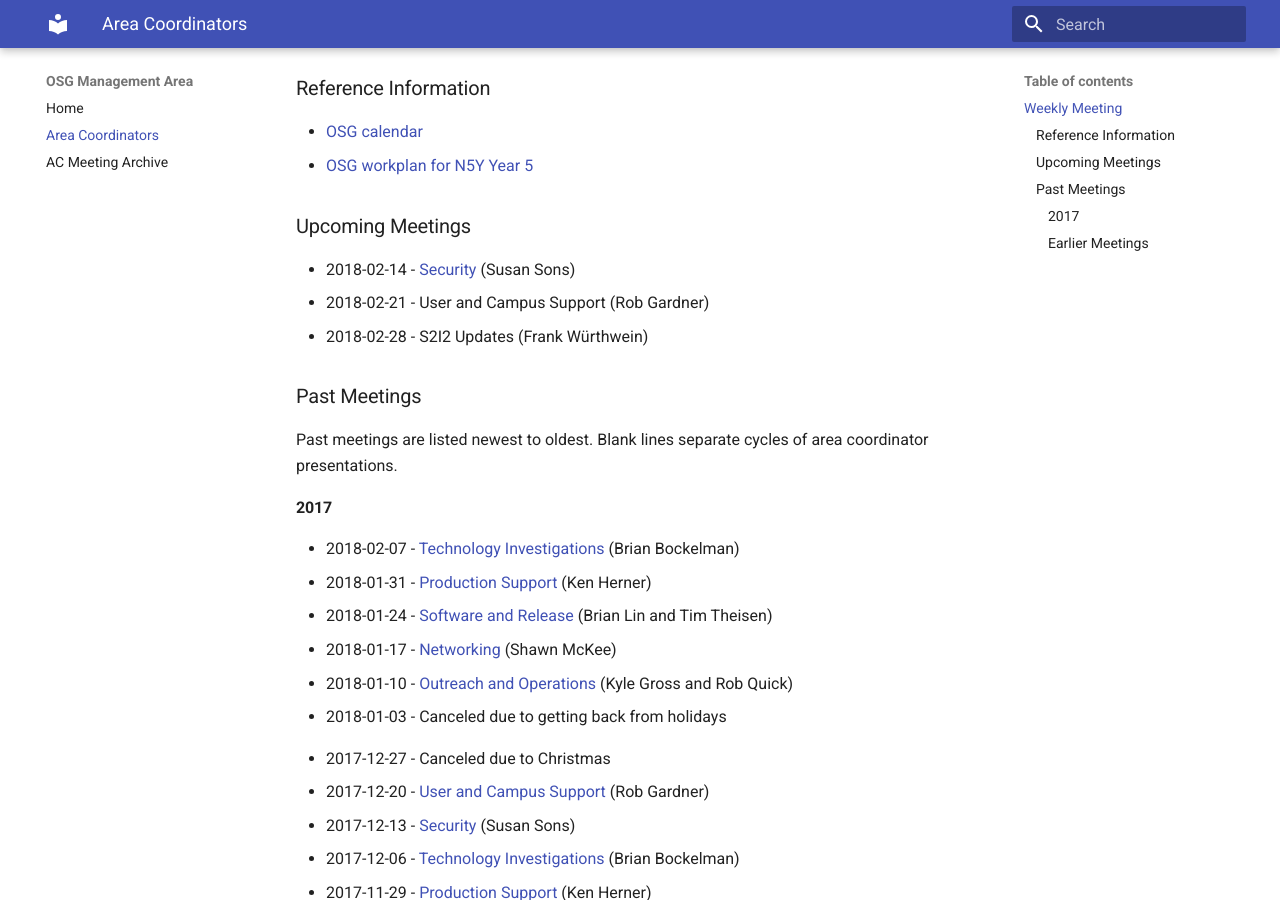
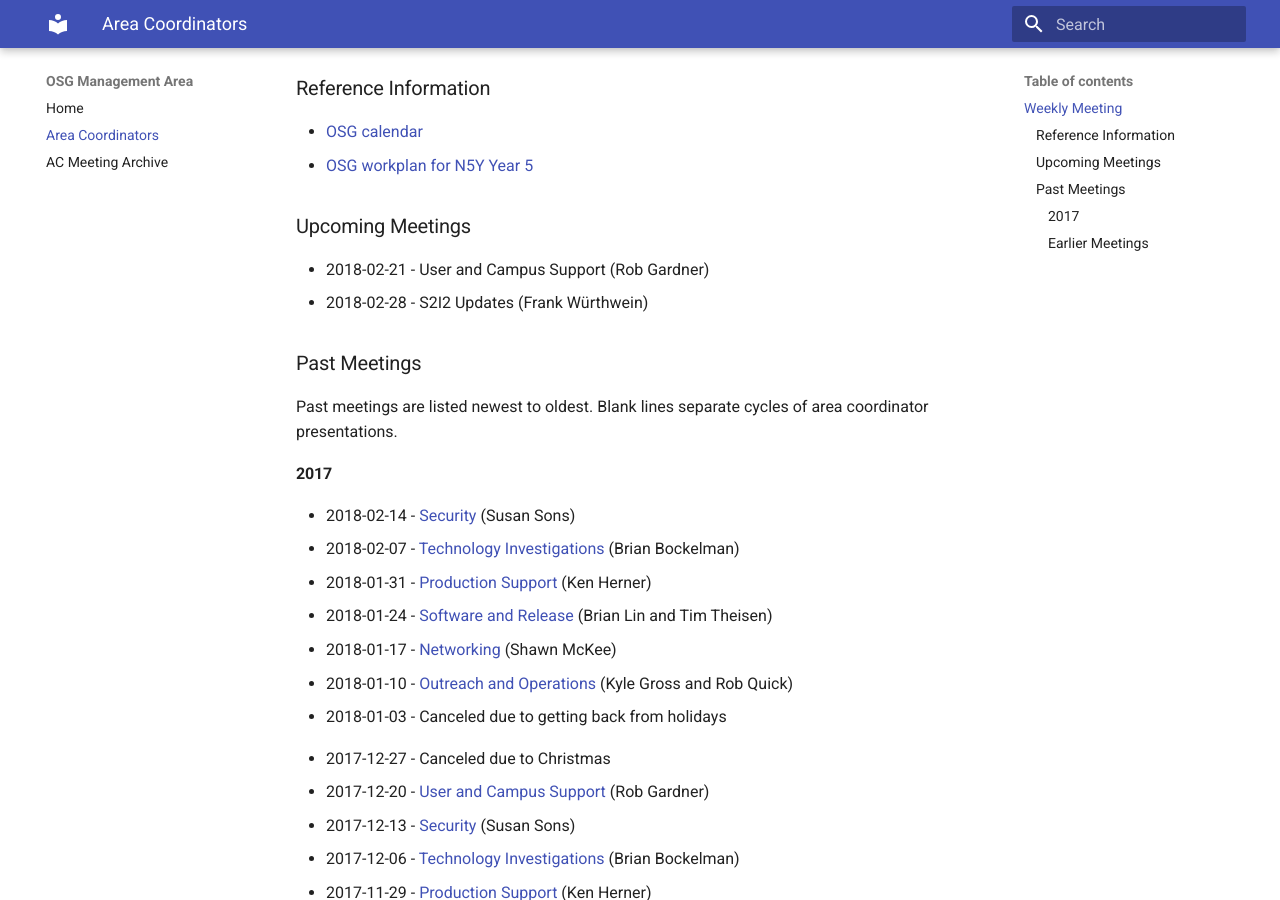
Before and after one commit to ppaschos/management-1, an MkDocs documentation site: the page built from docs/area-coordinators.md, in a window 1280 px wide and 900 px high, scrolled down 969 px. Built offline with MkDocs 1.6.1 and Material for MkDocs 9.7.7, drawn with Linux system fonts in a browser that asks for light colours; old or Windows-style settings are respelled for this version of MkDocs; part of the change alters nothing that is shown.

Commit message:
Moved 2018-02-14 to past meetings

```diff
--- a/docs/area-coordinators.md
+++ b/docs/area-coordinators.md
@@ -44,7 +44,6 @@ The current Area Coordinators are:
 
 ### Upcoming Meetings
 
-- 2018-02-14 - [Security](https://slides.com/hedgemage/osg-ac-14feb2018) (Susan Sons)
 - 2018-02-21 - User and Campus Support (Rob Gardner)
 - 2018-02-28 - S2I2 Updates (Frank Würthwein)
 
@@ -55,6 +54,7 @@ Past meetings are listed newest to oldest.  Blank lines separate cycles of area
 
 #### 2017
 
+- 2018-02-14 - [Security](https://slides.com/hedgemage/osg-ac-14feb2018) (Susan Sons)
 - 2018-02-07 - [Technology Investigations](https://drive.google.com/open?id=17jk7qv7HBDzQQr0EFZ63irH4vNaenBu9) (Brian Bockelman)
 - 2018-01-31 - [Production Support](https://drive.google.com/open?id=12vTI4aP2tMctlKUk6YatduqOMWmzNSm5) (Ken Herner)
 - 2018-01-24 - [Software and Release](https://docs.google.com/document/d/1-9aGA1a8Ygu-jR5ojj556ntLwP7n6ufjI_H3Cw-krv8/edit?usp=sharing) (Brian Lin and Tim Theisen)
```
